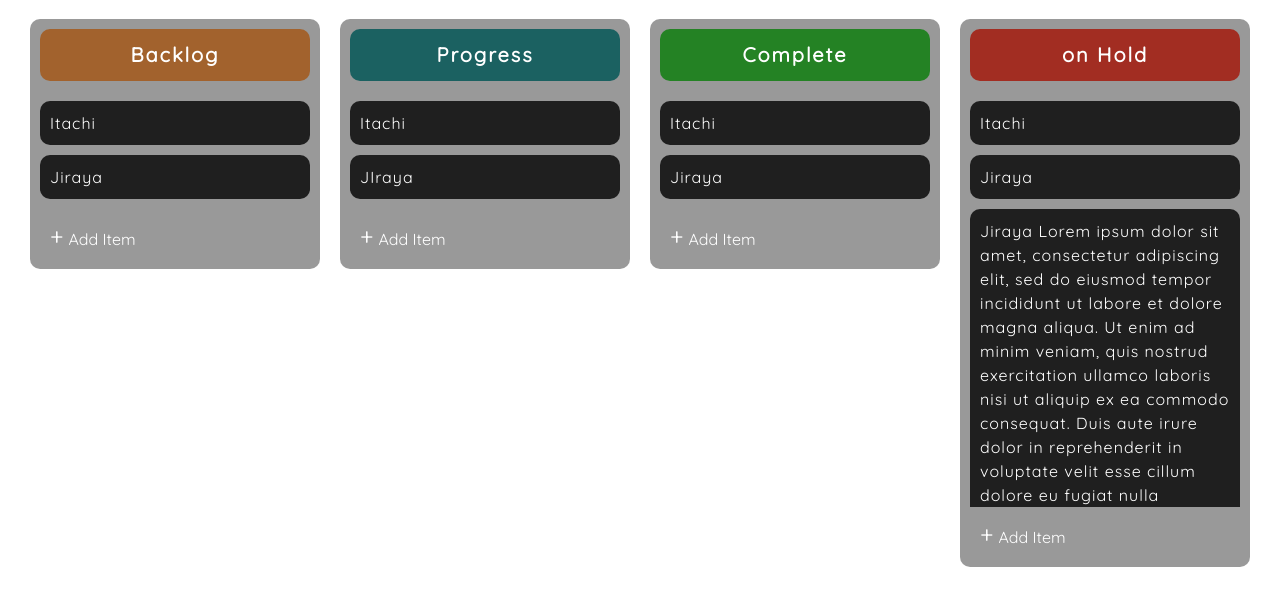
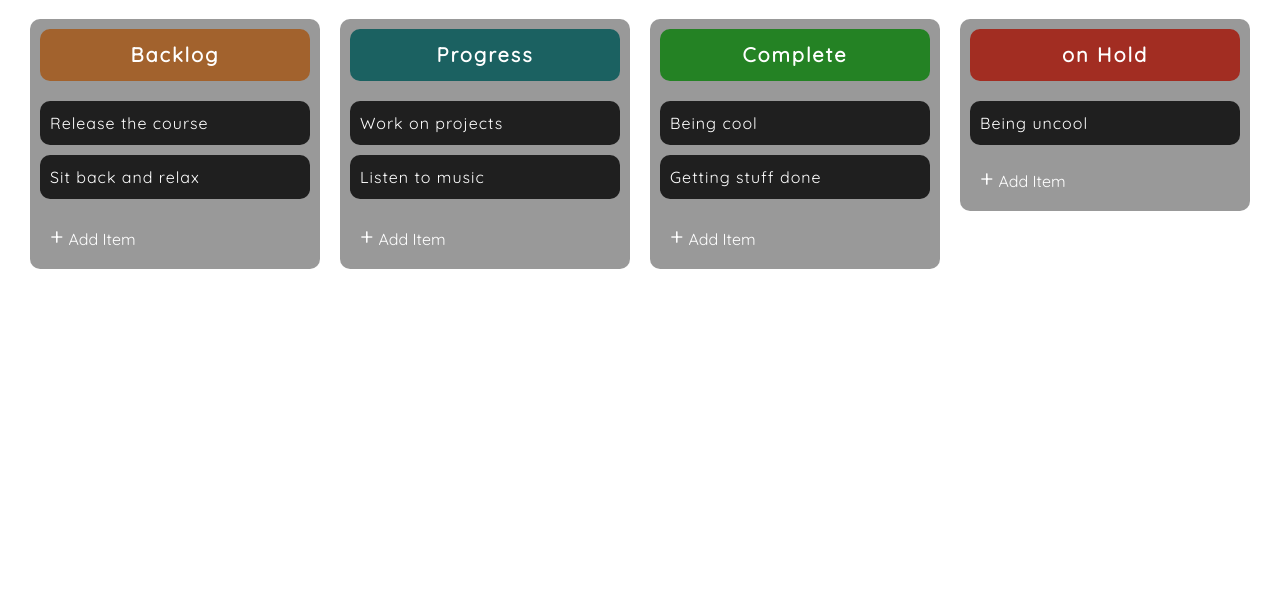
Before and after one commit to rigole/Task-manager, a plain HTML site: page index.html in a window 1280 px wide. Shown: the part 64-670 px from the top of the page. Drawn offline with Linux system fonts and the light colour scheme.

Commit message:
Updating the DOM with the javascript

```diff
--- a/index.html
+++ b/index.html
@@ -18,10 +18,7 @@
                 </span>
                 <!-- Backlog Content -->
                 <div id="backlog-content" class="custom-scroll">
-                    <ul class="drag-item-list" id="backlog-list">
-                        <li class="drag-item">Itachi</li>
-                        <li class="drag-item">Jiraya</li>
-                    </ul>
+                    <ul class="drag-item-list" id="backlog-list"></ul>
                 </div>
 
                 <!-- Add Button Group -->
@@ -46,10 +43,7 @@
                 </span>
                 <!-- Backlog Content -->
                 <div id="progress-content" class="custom-scroll">
-                    <ul class="drag-item-list" id="progress-list">
-                        <li class="drag-item">Itachi</li>
-                        <li class="drag-item">JIraya </li>
-                    </ul>
+                    <ul class="drag-item-list" id="progress-list"></ul>
                 </div>
 
                 <!-- Add Button Group -->
@@ -74,10 +68,7 @@
                 </span>
                 <!-- Backlog Content -->
                 <div id="complete-content" class="custom-scroll">
-                    <ul class="drag-item-list" id="complete-list">
-                        <li class="drag-item">Itachi</li>
-                        <li class="drag-item">Jiraya</li>
-                    </ul>
+                    <ul class="drag-item-list" id="complete-list"></ul>
                 </div>
 
                 <!-- Add Button Group -->
@@ -102,11 +93,7 @@
                 </span>
                 <!-- Backlog Content -->
                 <div id="on-hold-content" class="custom-scroll">
-                    <ul class="drag-item-list" id="on-hold-list">
-                        <li class="drag-item">Itachi</li>
-                        <li class="drag-item">Jiraya</li>
-                        <li class="drag-item">Jiraya Lorem ipsum dolor sit amet, consectetur adipiscing elit, sed do eiusmod tempor incididunt ut labore et dolore magna aliqua. Ut enim ad minim veniam, quis nostrud exercitation ullamco laboris nisi ut aliquip ex ea commodo consequat. Duis aute irure dolor in reprehenderit in voluptate velit esse cillum dolore eu fugiat nulla pariatur. Excepteur sint occaecat cupidatat non proident, sunt in culpa qui officia deserunt mollit anim id est laborum.Lorem ipsum dolor sit amet, consectetur adipiscing elit, sed do eiusmod tempor incididunt ut labore et dolore magna aliqua. Ut enim ad minim veniam, quis nostrud exercitation ullamco laboris nisi ut aliquip ex ea commodo consequat. Duis aute irure dolor in reprehenderit in voluptate velit esse cillum dolore eu fugiat nulla pariatur. Excepteur sint occaecat cupidatat non proident, sunt in culpa qui officia deserunt mollit anim id est laborum.</li>
-                    </ul>
+                    <ul class="drag-item-list" id="on-hold-list"></ul>
                 </div>
 
                 <!-- Add Button Group -->
--- a/script.js
+++ b/script.js
@@ -10,6 +10,7 @@ const completeList = document.getElementById('complete-list');
 const onHoldList = document.getElementById('on-hold-list');
 
 // Items
+let updatedOnLoad = false;
 
 
 
@@ -38,8 +39,6 @@ function getSavedColumns() {
     }
 }
 
-getSavedColumns();
-updateSavedColumns();
 
 // Set localStorage Arrays
 function updateSavedColumns() {
@@ -53,9 +52,17 @@ function updateSavedColumns() {
 
 // Create DOM Elements for each list item
 function createItemEl(columnEl, column, item, index) {
+/*  console.log('columnEl:', columnEl);
+    console.log('column:', column);
+    console.log('item:', item);
+    console.log('index:', index);*/
 
+    // List Item
     const listEl = document.createElement('li');
     listEl.classList.add('drag-item');
+    listEl.textContent = item;
+    // Append
+    columnEl.appendChild(listEl);
 }
 
 
@@ -63,16 +70,34 @@ function createItemEl(columnEl, column, item, index) {
 // Update Columns in DOM - Reset HTML, Filter Array, Update localStorage
 function updateDOM() {
     // Check localStorage once
+    if (!updatedOnLoad){
+        getSavedColumns();
+    }
 
     // Backlog Column
-
+    backlogList.textContent = '';
+    backlogListArray.forEach((backlogItem, index) => {
+        createItemEl(backlogList, 0, backlogItem, index);
+    })
     // Progress Column
+    progressList.textContent = '';
+    progressListArray.forEach((progressItem, index) => {
+        createItemEl(progressList, 0, progressItem, index);
+    })
 
     // Complete Column
+    completeList.textContent = '';
+    completeListArray.forEach((completeItem, index) => {
+        createItemEl(completeList, 0, completeItem, index);
+    })
 
     // On Hold Column
+    onHoldList.textContent = '';
+    onHoldListArray.forEach((onHoldItem, index) => {
+        createItemEl(onHoldList, 0, onHoldItem, index);
+    })
 
     // Run getSavedColumns only once, Update Local Storage
-
-
 }
+// On Load
+updateDOM();
```
